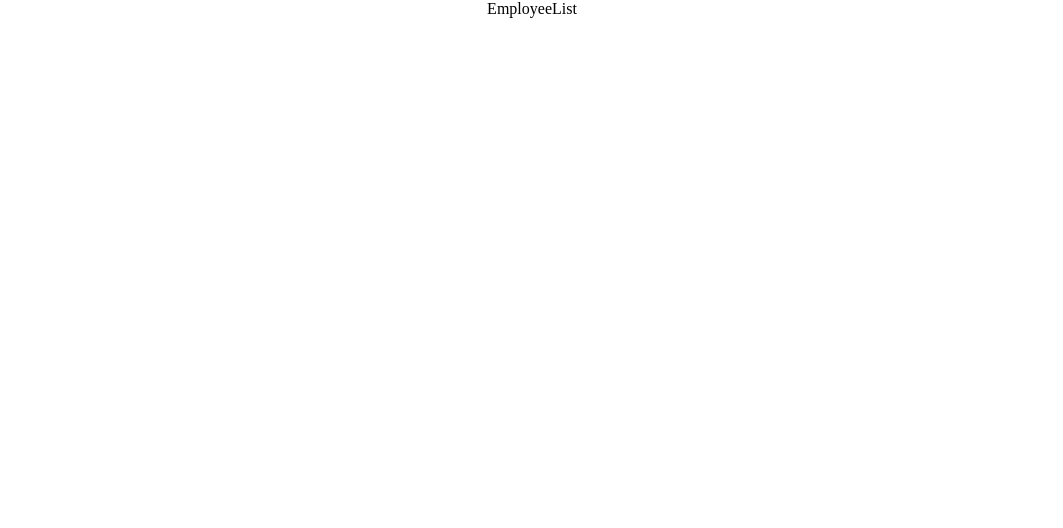
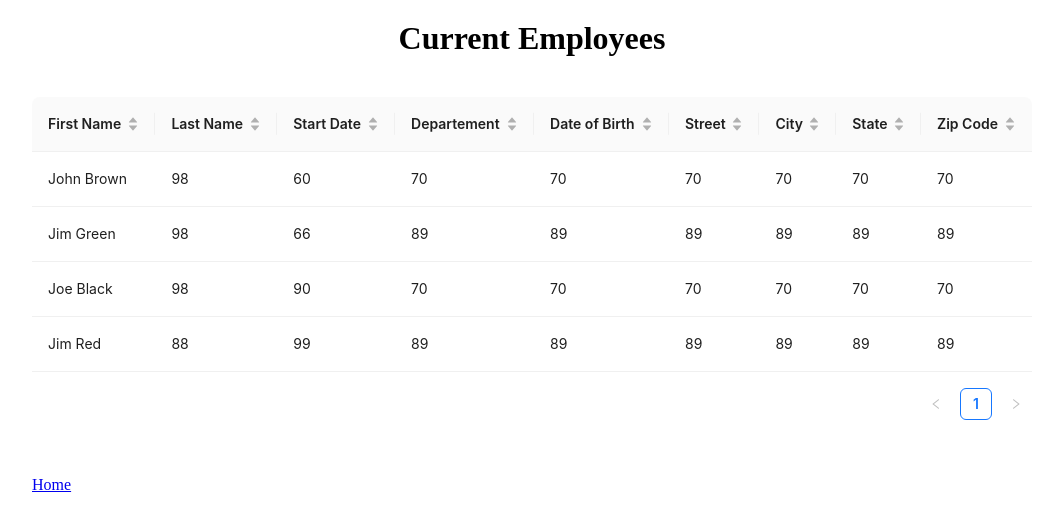
Before and after one commit to SAMIYAghb/HRnetApp, a React (Vite) app: page /employee-list in a window 1280 px wide. Shown: the top 528 px of the page, without its empty margins (108-1171 px from the left). Built offline with nearby package versions, Linux system fonts and the light colour scheme.

Commit message:
"add employee list page UI & tableUI"

```diff
--- a/src/App.css
+++ b/src/App.css
@@ -41,3 +41,14 @@
 label{
   padding:8px;
 }
+
+
+
+
+.container{
+  width: 1000px;
+  display: flex;
+  flex-direction: column;
+  justify-content: center;
+  gap: 20px;
+}
--- a/src/components/Table/TableUI.tsx
+++ b/src/components/Table/TableUI.tsx
@@ -1,10 +1,128 @@
-import React from 'react'
+import React from 'react';
+import { Table } from 'antd';
+import type { TableColumnsType, TableProps } from 'antd';
 
-const TableUI = () => {
+interface DataType {
+  key: React.Key;
+  name: string;
+  chinese: number;
+  math: number;
+  english: number;
+}
+
+const columns: TableColumnsType<DataType> = [
+  {
+    title: 'First Name',
+    dataIndex: 'name',
+    sorter: {
+      compare: (a, b) => a.chinese - b.chinese,
+      multiple: 3,
+    },
+  },
+  {
+    title: 'Last Name',
+    dataIndex: 'chinese',
+    sorter: {
+      compare: (a, b) => a.chinese - b.chinese,
+      multiple: 3,
+    },
+  },
+  {
+    title: 'Start Date',
+    dataIndex: 'math',
+    sorter: {
+      compare: (a, b) => a.math - b.math,
+      multiple: 2,
+    },
+  },
+  {
+    title: 'Departement',
+    dataIndex: 'english',
+    sorter: {
+      compare: (a, b) => a.english - b.english,
+      multiple: 1,
+    },
+  },
+  {
+    title: 'Date of Birth',
+    dataIndex: 'english',
+    sorter: {
+      compare: (a, b) => a.english - b.english,
+      multiple: 1,
+    },
+  },
+  {
+    title: 'Street',
+    dataIndex: 'english',
+    sorter: {
+      compare: (a, b) => a.english - b.english,
+      multiple: 1,
+    },
+  },
+  {
+    title: 'City',
+    dataIndex: 'english',
+    sorter: {
+      compare: (a, b) => a.english - b.english,
+      multiple: 1,
+    },
+  },
+  {
+    title: 'State',
+    dataIndex: 'english',
+    sorter: {
+      compare: (a, b) => a.english - b.english,
+      multiple: 1,
+    },
+  },
+  {
+    title: 'Zip Code',
+    dataIndex: 'english',
+    sorter: {
+      compare: (a, b) => a.english - b.english,
+      multiple: 1,
+    },
+  },
+];
+
+const data: DataType[] = [
+  {
+    key: '1',
+    name: 'John Brown',
+    chinese: 98,
+    math: 60,
+    english: 70,
+  },
+  {
+    key: '2',
+    name: 'Jim Green',
+    chinese: 98,
+    math: 66,
+    english: 89,
+  },
+  {
+    key: '3',
+    name: 'Joe Black',
+    chinese: 98,
+    math: 90,
+    english: 70,
+  },
+  {
+    key: '4',
+    name: 'Jim Red',
+    chinese: 88,
+    math: 99,
+    english: 89,
+  },
+];
+
+const onChange: TableProps<DataType>['onChange'] = (pagination, filters, sorter, extra) => {
+  console.log('params', pagination, filters, sorter, extra);
+};
+
+const TableUI: React.FC = () => {
   return (
-    <div>
-
-    </div>
+    <Table<DataType> columns={columns} dataSource={data} onChange={onChange} />
   )
 }
 
--- a/src/pages/EmployeeList/EmployeeList.tsx
+++ b/src/pages/EmployeeList/EmployeeList.tsx
@@ -1,10 +1,26 @@
+import { Link } from "react-router-dom";
+import TableUI from "../../components/Table/TableUI";
 
 const EmployeeList = () => {
   return (
-    <div>
-      EmployeeList
-    </div>
-  )
-}
+    <>
+      <div className="title_container">
+        <h1>Current Employees</h1>
+      </div>
+      <div className="container">
+        <div className="table_head">
+          <div className="entries"></div>
+          <div className="search"></div>
+        </div>
+        <TableUI />
+        <div className="pagination">
+          <div className="count"></div>
+          <div className="page_number"></div>
+        </div>
+        <Link to="/">Home</Link>
+      </div>
+    </>
+  );
+};
 
-export default EmployeeList
+export default EmployeeList;
```
